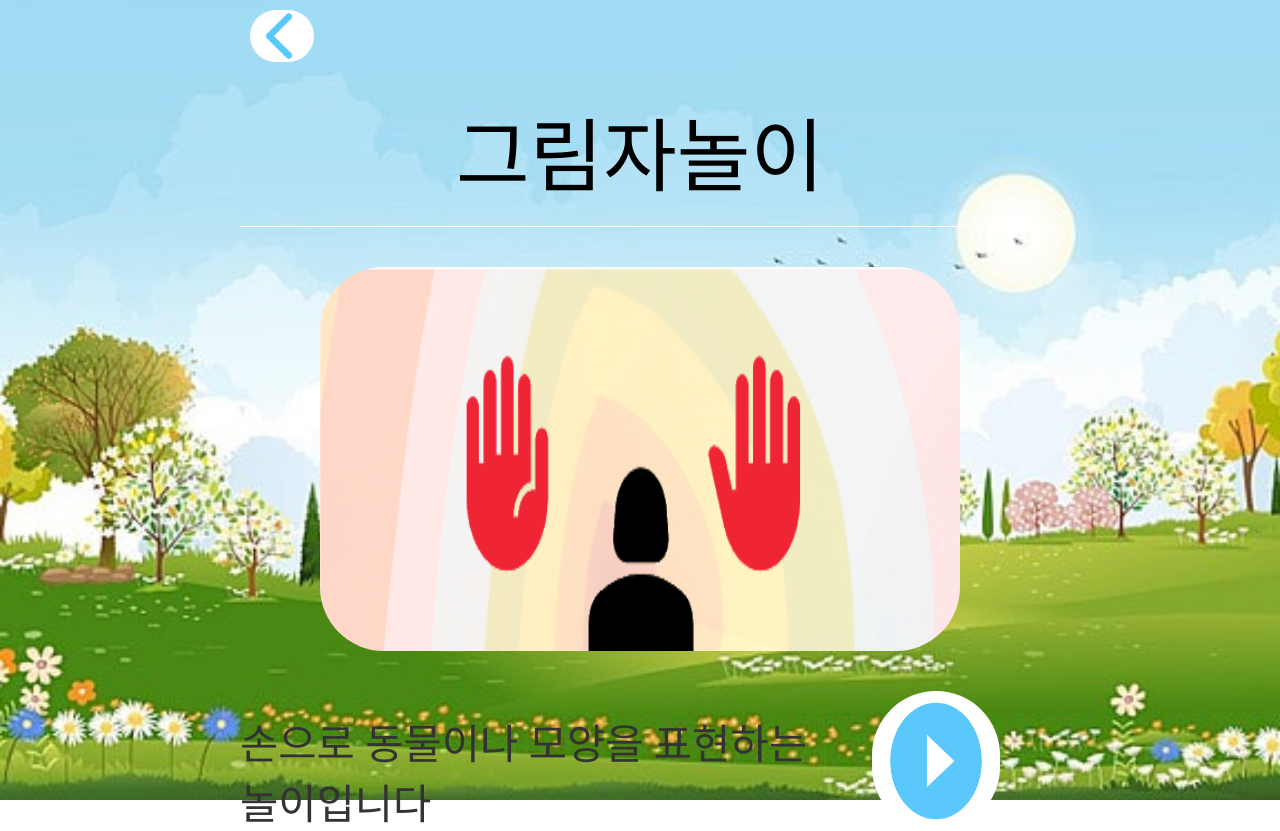
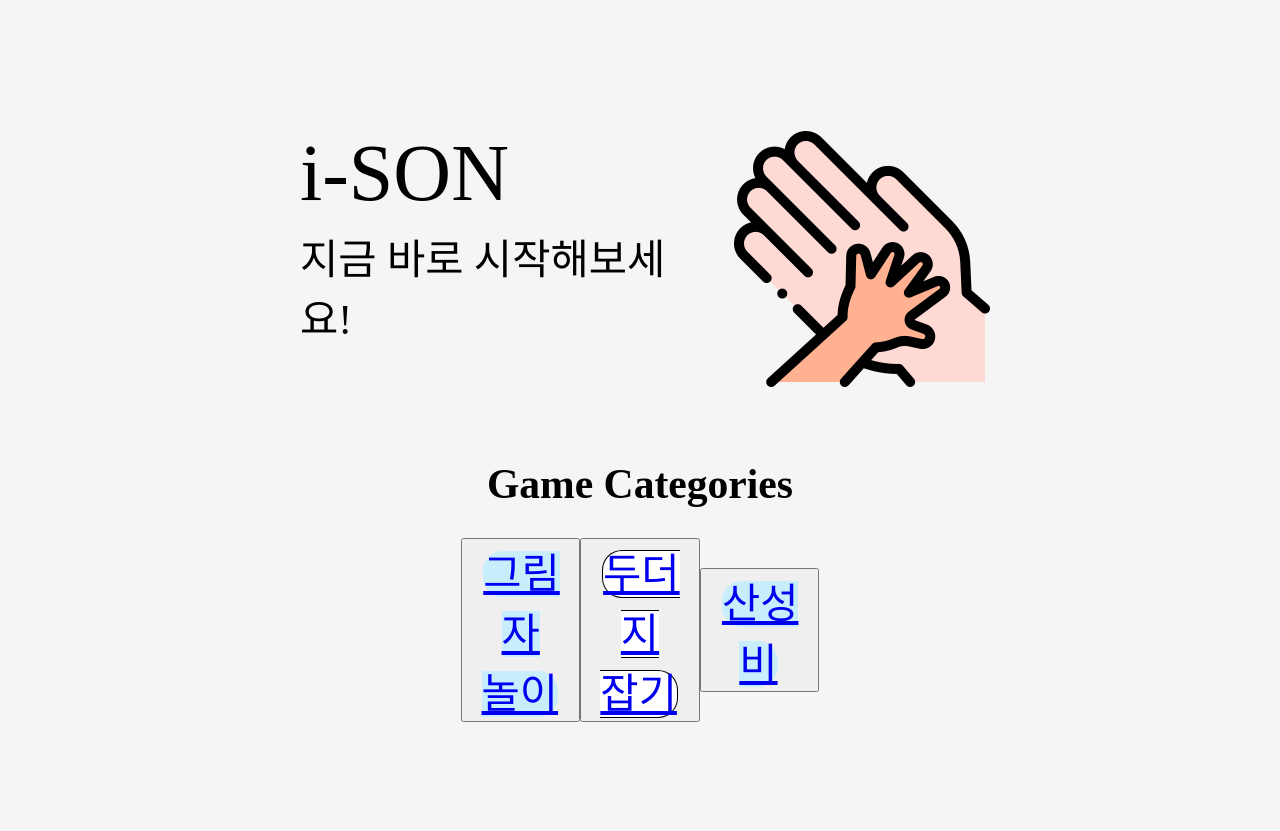
Before and after one commit to sunny7319/Hands_MediaPipe_project, a Flask app: page / in a window 1280 px wide. After the commit the page ends 722 px from the top, so only its background shows below. Run offline with Flask 3, Linux system fonts and the light colour scheme; some web fonts are replaced.

Commit message:
게임 3개 동적으로 실행

```diff
--- a/server.py
+++ b/server.py
@@ -8,7 +8,32 @@ app = Flask(__name__)
 @app.route('/')
 def index():
     # return 'random : <strong>'+str(random.random())+'</strong>'
-    return render_template('game.html')
+    return render_template('index.html')
+
+@app.route('/game/<game_name>')
+def game(game_name):
+    game_data = {
+        'game1': {
+            'title': '그림자 놀이',
+            'image': 'game1.png',
+            'description': '손으로 동물이나 모양을 표현하는 놀이입니다'
+        },
+        'game2': {
+            'title': '두더지 잡기',
+            'image': 'game1.png',
+            'description': '주어진 문제에 맞는 단어를 가지고 있는 두더지를 잡는 게임입니다'
+        },
+        'game3': {
+            'title': '산성비',
+            'image': 'game1.png',
+            'description': '제시된 알파벳과 같은 글자를 고르는 게임입니다.'
+        }
+    }
+
+    if game_name in game_data:
+        return render_template('game.html', game=game_data[game_name])
+    else:
+        return "Game not found", 404
 
 if __name__ == '__main__':
     app.run(debug=True)
--- a/static/css/main.css
+++ b/static/css/main.css
@@ -104,7 +104,7 @@ img {
     justify-content: center;
 }
 
-.button13 {
+.button-blue {
     text-align: center;
     font-family: 'Cafe24Ssurround';
     font-size: calc(1rem + 2vw);
@@ -120,7 +120,7 @@ img {
     cursor: pointer;
 }
 
-.button2 {
+.button-white {
     text-align: center;
     font-family: 'Cafe24Ssurround';
     font-size: calc(1rem + 2vw);
--- a/templates/game.html
+++ b/templates/game.html
@@ -2,7 +2,7 @@
 <html lang="ko">
     <head>
         <meta charset="UTF-8">
-        <title>그림자놀이</title>
+        <title>{{ game.title }}</title>
         <link rel="stylesheet" href="{{ url_for('static', filename='css/game.css') }}">
         <style>
             body {
@@ -17,15 +17,15 @@
         <div class="header">
             <div class="back-button">
                 <img src="{{ url_for('static', filename='img/back.png') }}" alt="뒤로가기" class="back-button">
-            </div><br>
-            <div class="title">그림자놀이</div>
+            </div>
+            <h1>{{ game.title }}</h1>
         </div>
         <div class="vedio">  <!--이 부분에 img 대신 video를 넣으시면 됩니당-->
             <img src="{{ url_for('static', filename='img/game1.png') }}" alt="설명" class="vedio-game1">
         </div>
         <div class="play">
             <div class="description">
-                손으로 동물이나 모양을 표현하는 놀이입니다
+                {{ game.description }}
             </div>
             <img src="{{ url_for('static', filename='img/start.png') }}" alt="시작" class="play-button">
         </div>
--- a/templates/index.html
+++ b/templates/index.html
@@ -17,9 +17,9 @@
         </div>
         <p class="category"><b>Game Categories</b></p>
         <div class="main-button">
-            <button type="button" class="button13">그림자<br>놀이</button>
-            <button type="button" class="button2">두더지<br>잡기</button>
-            <button type="button" class="button13">산성비</button>
+            <button type="button"><a href="{{ url_for('game', game_name='game1') }}" class="button-blue">그림자<br>놀이</a></button>
+            <button type="button"><a href="{{ url_for('game', game_name='game2') }}" class="button-white">두더지<br>잡기</a></button>
+            <button type="button"><a href="{{ url_for('game', game_name='game1') }}" class="button-blue">산성비</a></button>
         </div>
     </body>
 </html>
```
